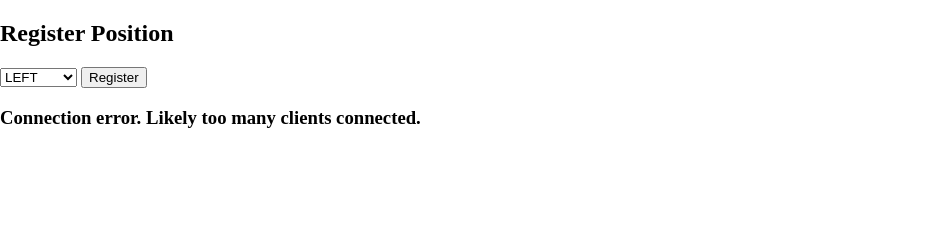
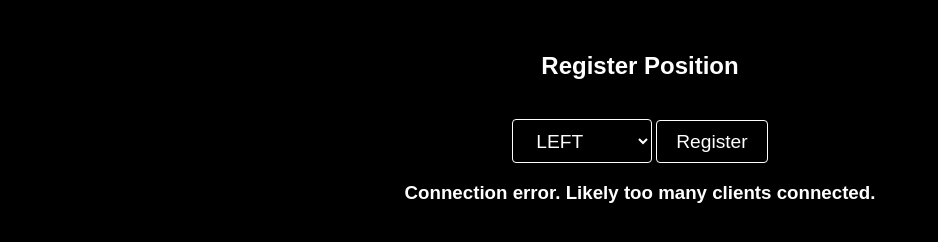
Before and after one commit to surajama/image-sync, a plain HTML site: page index.html in a window 1280 px wide. Shown: the whole page, without its empty margins (0-938 px from the left). Drawn offline with Linux system fonts and the light colour scheme.

Commit message:
Update index.html

```diff
--- a/index.html
+++ b/index.html
@@ -8,9 +8,23 @@
             height: 100%;
             width: 100%;
             overflow: hidden;
+            background: black;
         }
-        body.active {
+        #setup {
+            color: white;
+            font-family: sans-serif;
+            text-align: center;
+            padding-top: 2em;
+        }
+
+        #setup select, #setup button {
+            font-size: 1.2em;
+            padding: 0.5em 1em;
+            margin-top: 1em;
             background: black;
+            color: white;
+            border: 1px solid white;
+            border-radius: 4px;
         }
         video {
             display: block;
```
